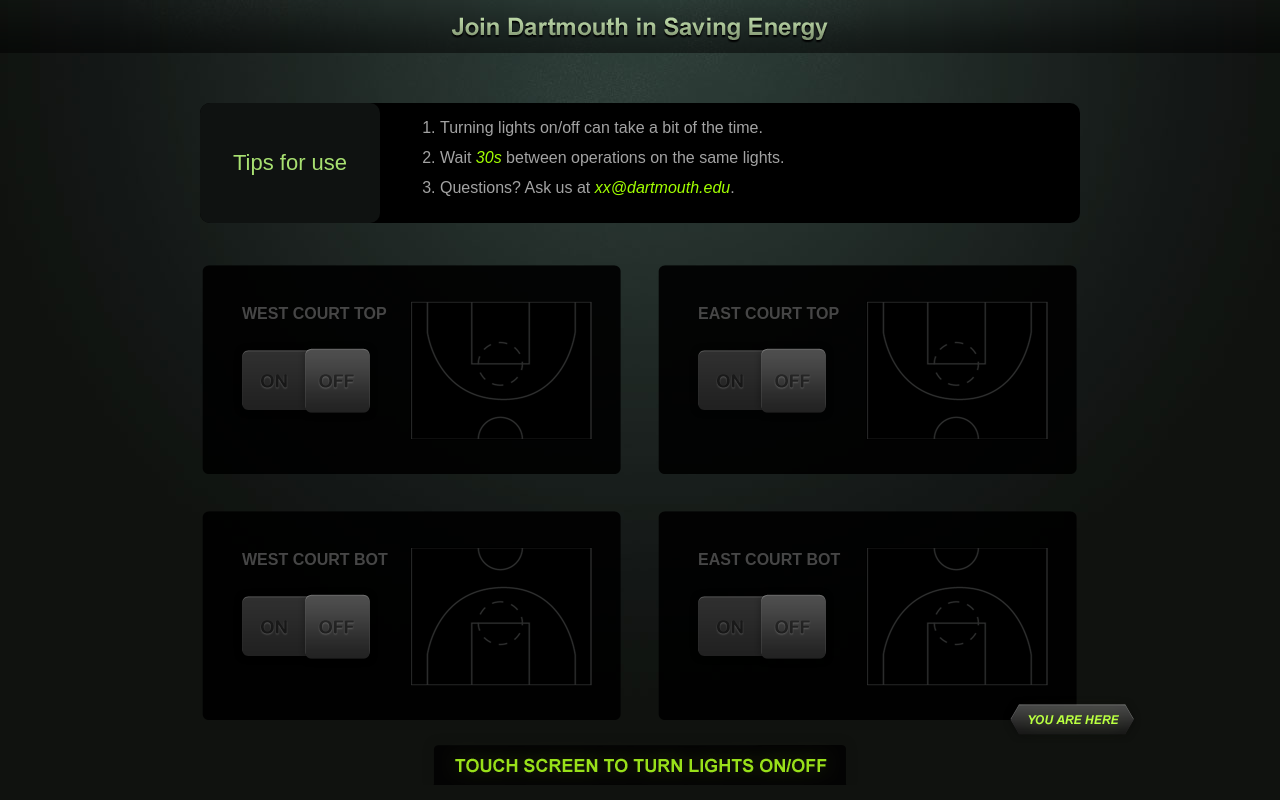
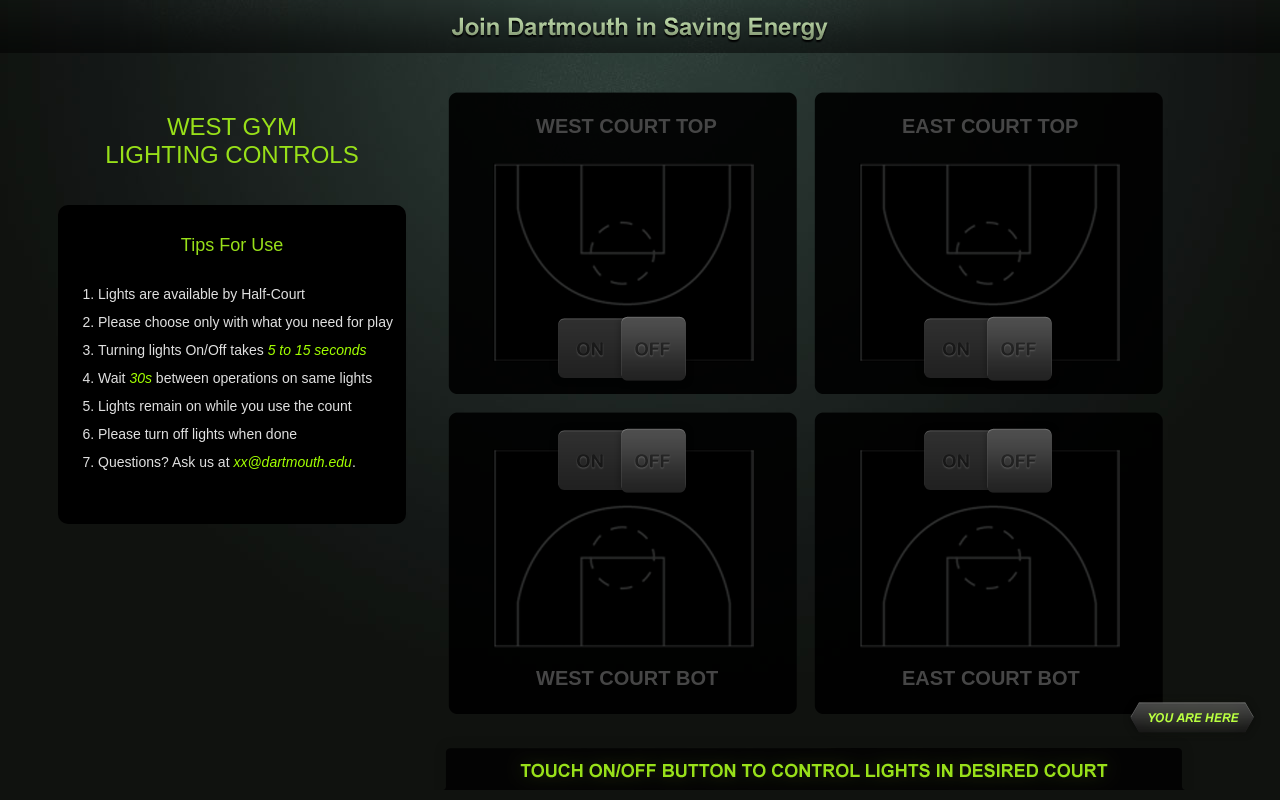
Before and after one commit to wukan/gym-lighting, a PHP site: page / in a window 1280 px wide. Run offline with PHP 8.4, Linux system fonts and the light colour scheme; data that the repository does not hold is empty.

Commit message:
The new design

```diff
--- a/css/yuan.css
+++ b/css/yuan.css
@@ -2,7 +2,7 @@
     padding:0;
     margin:0;
 }
-a, p, h1 {
+a, p, h1, h2, h3 {
     color:#000;
     text-decoration: none;
 }
@@ -18,7 +18,7 @@
 #wrapper {
     font-family:Vrinda, Arial, Helveticam, sans-serif;
     width:1280px;
-    height: 800px;
+    height:800px;
     margin:0 auto;
     background: url(../img/background.jpg) no-repeat;
 }
@@ -28,80 +28,99 @@
 }
 #content {
     margin:0 auto;
-    margin-top: 50px;
     position:relative;
 }
 #tips {
-    width:880px;
-    height:120px;
+    width:348px;
+    margin-left:58px;
+    margin-top:60px;
+    float:left;
+}
+#tips-header {
+    text-align:center;
+    font-size: 24px;
+    color:#98e019;
     margin:0 auto;
-    background-color:#000;
+}
+#tips-content {
+    background:#000;
+    color:#a3a3a3;
+    margin-top:36px;
+    padding-top:30px;
+    padding-bottom:48px;
     -webkit-border-radius:10px;
 }
-#tips-header {
-    float:left;
-    width:180px;
-    background-color:#0f1211;
-    -webkit-border-radius:10px;
+#tips-content h3 {
+    color:#98e019;
     text-align:center;
-    font-size: 22px;
-    color:#a8e071;
-    line-height:120px;
-}
-#tips-content {
-    float:left;
-    width:700px;
-    height:inherit;
-    -webkit-border-radius:10px;
-    color:#a3a3a3;
-    line-height:30px;
+    font-size:18px;
+    font-weight:normal;
 }
 #tips-content ol {
-    padding-top:10px;
-    padding-left:60px;
+    color:#e0e0e0;
+    font-size:14px;
+    line-height:28px;
+    margin-top:24px;
+    margin-left:40px;
+    margin-right:10px;
 }
 #tips-content span {
     color:#a2ff00;
     font-style:italic;
 }
 #courts {
-    width:928px;
-    margin:0 auto;
-    padding-top:16px;
+    width:800px;
+    margin-top:30px;
+    margin-right:40px;
+    float:right;
 }
 .court {
     float:left;
-    width:440px;
-    height:230px;
-    margin-top:16px;
-    margin-left:16px;
+    width:366px;
+    height:320px;
     overflow:hidden;
     position:relative;
 }
 .court-content {
-    height:170px;
-    margin:30px;
+    width:inherit;
+    height:inherit;
     position:relative;
 }
 .court-content p {
     position:absolute;
-    left:20px;
-    top:20px;
-    font-size:16px;
+    left:96px;
+    font-size:20px;
     font-weight:bold;
+}
+.top p {
+    top:32px;
+}
+.bottom p {
+    top:264px;
 }
 .switch {
     width:149px;
     height:85px;
     position:absolute;
-    left:10px;
+    left:108px;
+}
+.top .switch {
+    top:224px;
+}
+.bottom .switch {
+    top:16px;
+}
+.court-img {
+    width:308px;
+    height:248px;
+    position:absolute;
+    left:30px;
+}
+.top .court-img {
     top:54px;
 }
-.court-img {
-    width:214px;
-    height:172px;
-    position:absolute;
-    left:172px;
+.bottom .court-img {
+    top:20px;
 }
 .light-off {
     background-image:url(../img/inactive.png);
@@ -147,14 +166,13 @@
 }
 .loader,
 .error {
-    width:380px;
-    height:170px;
+    width:320px;
+    height:274px;
     line-height:170px;
-    margin:30px;
     background-color:#171717;
     position:absolute;
-    left:0;
-    top:0;
+    left:22px;
+    top:24px;
     text-align:center;
     display:none;
 }
@@ -163,30 +181,33 @@
     font-weight:bold;
     vertical-align:middle;
     position:absolute;
-    left:140px;
-    top:-36px;
+    left:110px;
+    top:-16px;
 }
 .loader img {
     position:absolute;
-    left:127px;
-    top:74px;
+    left:100px;
+    top:94px;
 }
 .error p {
     color:#CCC;
     font-style:italic;
+    top:16px;
 }
 #here {
     background-image:url(../img/here.png);
     width:145px;
     height:51px;
     position:absolute;
-    top:592px;
-    left:1000px;
+    top:640px;
+    left:1120px;
 }
 #footer {
     clear:both;
-    margin:0 auto;
     background-image:url(../img/footer.png);
-    width:447px;
+    width:760px;
     height:54px;
+    position:absolute;
+    bottom:10px;
+    right:86px;
 }
--- a/index.php
+++ b/index.php
@@ -14,11 +14,16 @@
 
       <div id="content">
         <div id="tips">
-          <div id="tips-header">Tips for use</div>
+          <div id="tips-header">WEST GYM<br />LIGHTING CONTROLS</div>
           <div id="tips-content">
+            <h3>Tips For Use</h3>
             <ol>
-              <li>Turning lights on/off can take a bit of the time.</li>
-              <li>Wait <span>30s</span> between operations on the same lights.</li>
+              <li>Lights are available by Half-Court</li>
+              <li>Please choose only with what you need for play</li>
+              <li>Turning lights On/Off takes <span>5 to 15 seconds</span></li>
+              <li>Wait <span>30s</span> between operations on same lights</li>
+              <li>Lights remain on while you use the count</li>
+              <li>Please turn off lights when done</li>
               <li>Questions? Ask us at <span>xx@dartmouth.edu</span>.</li>
             </ol>
           </div>
@@ -26,11 +31,11 @@
         </div>
 
         <div id="courts">
-          <div id="court-northwest" class="court light-off">
+          <div id="court-northwest" class="court top light-off">
             <div class="court-content">
               <p>WEST COURT TOP</p>
+              <div class="court-img"></div>
               <div class="switch"></div>
-              <div class="court-img"></div>
             </div>
             <div id="loader-northwest" class="loader">
               <p>WORKING......</p>
@@ -41,11 +46,11 @@
             </div>
           </div>
 
-          <div id="court-northeast" class="court light-off">
+          <div id="court-northeast" class="court top light-off">
             <div class="court-content">
               <p>EAST COURT TOP</p>
+              <div class="court-img"></div>
               <div class="switch"></div>
-              <div class="court-img"></div>
             </div>
             <div id="loader-northeast" class="loader">
               <p>WORKING......</p>
@@ -56,32 +61,32 @@
             </div>
           </div>
 
-          <div id="court-southwest" class="court light-off">
+          <div id="court-southwest" class="court bottom light-off">
             <div class="court-content">
+              <div class="court-img"></div>
+              <div class="switch"></div>
               <p>WEST COURT BOT</p>
-              <div class="switch"></div>
-              <div class="court-img"></div>
             </div>
             <div id="loader-southwest" class="loader">
               <p>WORKING......</p>
               <img src="img/loader.gif" alt="loader" />
             </div>
-            <div id="error-southeast" class="error">
+            <div id="error-southwest" class="error">
               <p>please wait 30s for next operation</p>
             </div>
           </div>
 
-          <div id="court-southeast" class="court light-off">
+          <div id="court-southeast" class="court bottom light-off">
             <div class="court-content">
+              <div class="court-img"></div>
+              <div class="switch"></div>
               <p>EAST COURT BOT</p>
-              <div class="switch"></div>
-              <div class="court-img"></div>
             </div>
             <div id="loader-southeast" class="loader">
               <p>WORKING......</p>
               <img src="img/loader.gif" alt="loader" />
             </div>
-            <div id="error-southwest" class="error">
+            <div id="error-southeast" class="error">
               <p>please wait 30s for next operation</p>
             </div>
           </div>
--- a/js/alun.js
+++ b/js/alun.js
@@ -77,7 +77,7 @@
               $('#error-southeast').fadeIn();
               $('#error-southeast > p').text('please wait ' + waiting + 's for next operation');
               setTimeout('$("#error-southeast").fadeOut()', 3000);
-              setTimeout('$("#error-southeast").fadeTo(400, 1)', 3000);
+              setTimeout('$("#court-southeast").fadeTo(400, 1)', 3000);
             }
           }
         } else {
```
Also changed, not shown: img/active.png, img/ajax-loader.gif (deleted), img/courtoff_bot.png, img/courtoff_top.png, img/courton_bot.png, img/courton_top.png, img/footer.png, img/here.jpg (deleted), img/inactive.png, img/northeast-court.png (deleted), img/northwest-court.png (deleted), img/southeast-court.png (deleted), img/southwest-court.png (deleted), img/switchOn.png, 2 more files.
